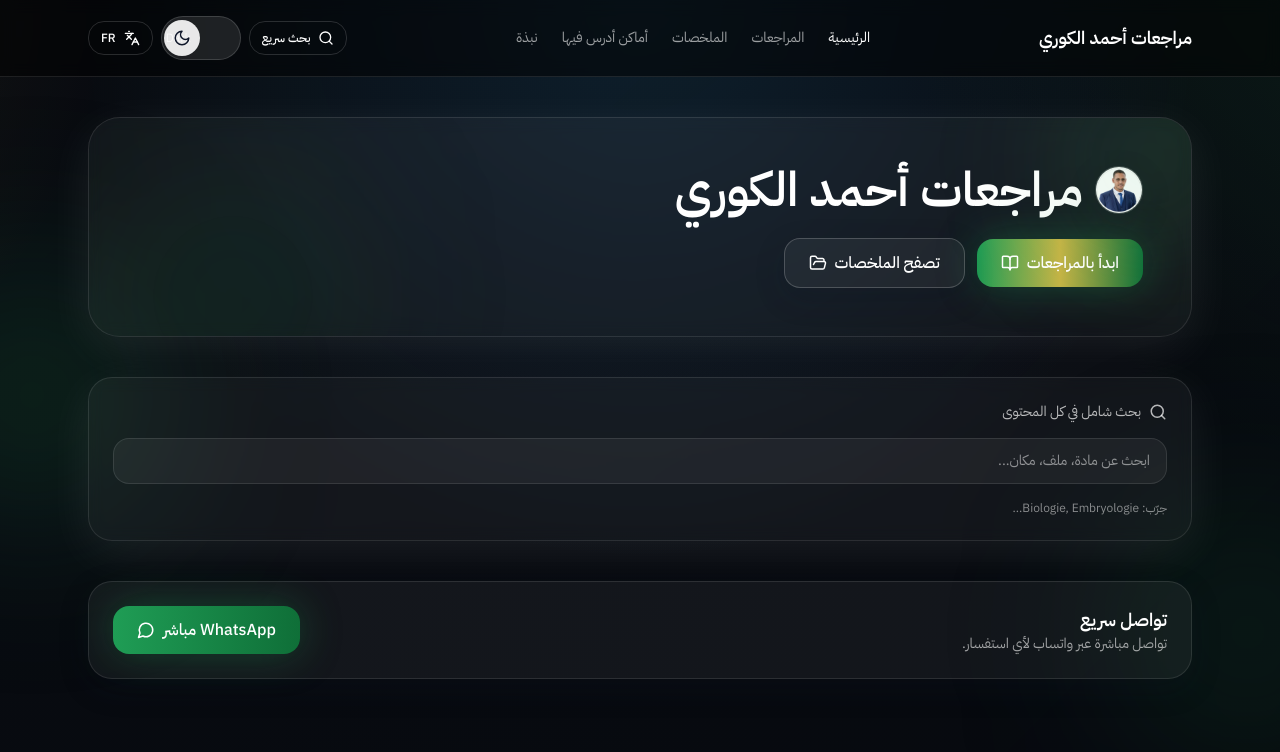
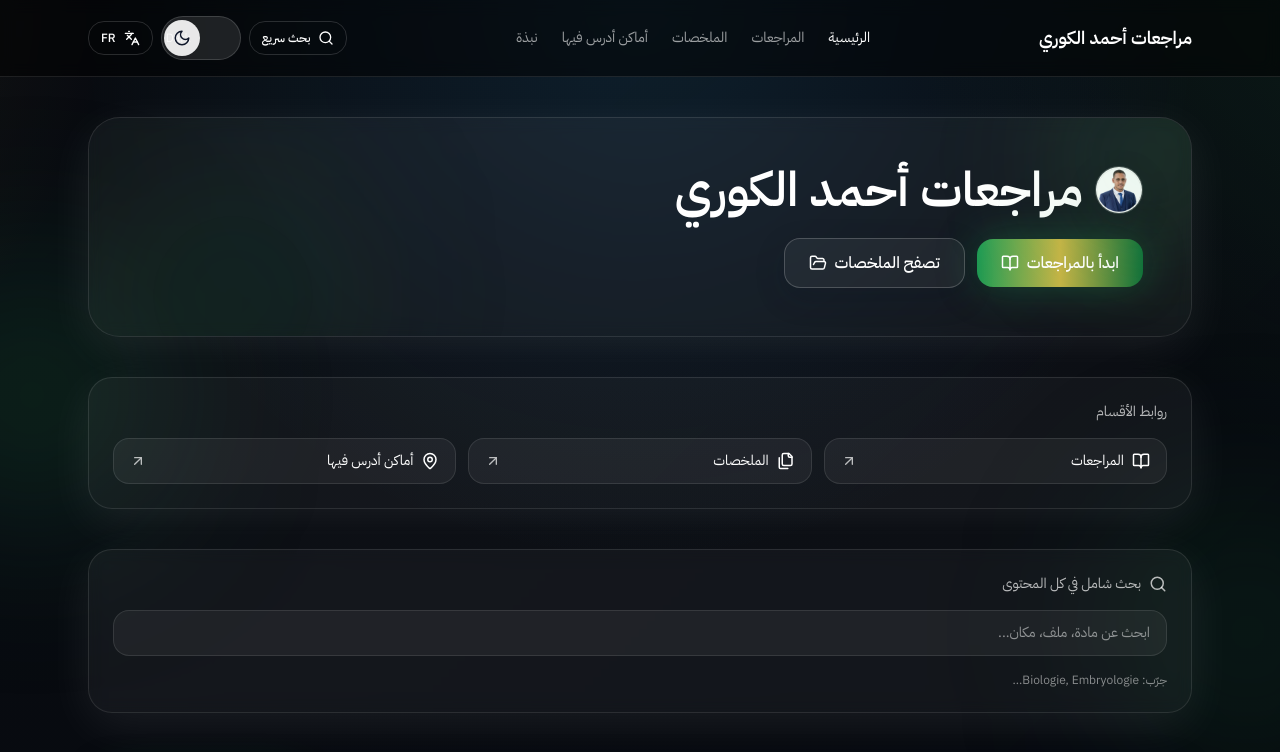
Before and after one commit to ahmed26999814/Ahmedlkori, a Next.js app: page / in a window 1280 px wide. Shown: the top 752 px of the page. Built offline with nearby package versions, Linux system fonts and the light colour scheme.

Commit message:
Move theme toggle to navbar and add quick links

```diff
--- a/src/app/page.tsx
+++ b/src/app/page.tsx
@@ -1,11 +1,13 @@
 import { Hero } from "@/components/hero";
 import { GlobalSearch } from "@/components/global-search";
 import { HomeContact } from "@/components/home-contact";
+import { QuickLinks } from "@/components/quick-links";
 
 export default function HomePage() {
   return (
     <div className="space-y-10">
       <Hero />
+      <QuickLinks />
       <GlobalSearch />
       <HomeContact />
     </div>
--- a/src/components/mobile-menu.tsx
+++ b/src/components/mobile-menu.tsx
@@ -7,7 +7,6 @@ import { X } from "lucide-react";
 import { navLinks } from "@/lib/constants";
 import { Button } from "@/components/ui/button";
 import { useLang } from "@/components/providers/language-provider";
-import { ThemeToggle } from "@/components/theme-toggle";
 
 export function MobileMenu({
   open,
@@ -61,9 +60,6 @@ export function MobileMenu({
                 </Link>
               ))}
             </nav>
-            <div className="mt-6 flex flex-wrap items-center gap-3">
-              <ThemeToggle />
-            </div>
           </motion.div>
         </motion.div>
       ) : null}
--- a/src/components/navbar.tsx
+++ b/src/components/navbar.tsx
@@ -58,7 +58,7 @@ export function Navbar() {
               <Search size={16} />
               {t("nav_search")}
             </Button>
-            <ThemeToggle className="hidden md:flex" />
+            <ThemeToggle />
             <LanguageToggle />
             <Button
               variant="ghost"
--- /dev/null
+++ b/src/components/quick-links.tsx
@@ -0,0 +1,41 @@
+"use client";
+
+import Link from "next/link";
+import { ArrowUpRight, BookOpen, MapPin, Files } from "lucide-react";
+import { useLang } from "@/components/providers/language-provider";
+
+const items = [
+  { href: "/reviews", icon: BookOpen, labelKey: "nav_reviews" },
+  { href: "/summaries", icon: Files, labelKey: "nav_summaries" },
+  { href: "/places", icon: MapPin, labelKey: "nav_places" }
+];
+
+export function QuickLinks() {
+  const { t } = useLang();
+
+  return (
+    <section className="rounded-3xl border border-white/10 bg-white/5 p-6 shadow-glass">
+      <div className="mb-4 text-sm text-white/70">
+        {t("quick_links")}
+      </div>
+      <div className="grid gap-3 sm:grid-cols-2 lg:grid-cols-3">
+        {items.map((item) => {
+          const Icon = item.icon;
+          return (
+            <Link
+              key={item.href}
+              href={item.href}
+              className="group flex items-center justify-between rounded-2xl border border-white/10 bg-white/5 px-4 py-3 text-sm text-white transition hover:-translate-y-0.5 hover:bg-white/10"
+            >
+              <span className="flex items-center gap-2">
+                <Icon size={18} />
+                {t(item.labelKey as any)}
+              </span>
+              <ArrowUpRight size={16} className="opacity-70 transition group-hover:opacity-100" />
+            </Link>
+          );
+        })}
+      </div>
+    </section>
+  );
+}
--- a/src/lib/i18n.ts
+++ b/src/lib/i18n.ts
@@ -13,6 +13,7 @@ export const translations = {
     nav_about: "نبذة",
     nav_admin: "لوحة الإدارة",
     nav_search: "بحث سريع",
+    quick_links: "روابط الأقسام",
     menu_open: "فتح القائمة",
     command_label: "لوحة الأوامر",
     command_placeholder: "ابحث عن صفحة أو اختصار...",
@@ -70,6 +71,7 @@ export const translations = {
     nav_about: "À propos",
     nav_admin: "Admin",
     nav_search: "Recherche rapide",
+    quick_links: "Liens rapides",
     menu_open: "Ouvrir le menu",
     command_label: "Palette de commandes",
     command_placeholder: "Rechercher une page ou un raccourci...",
```
